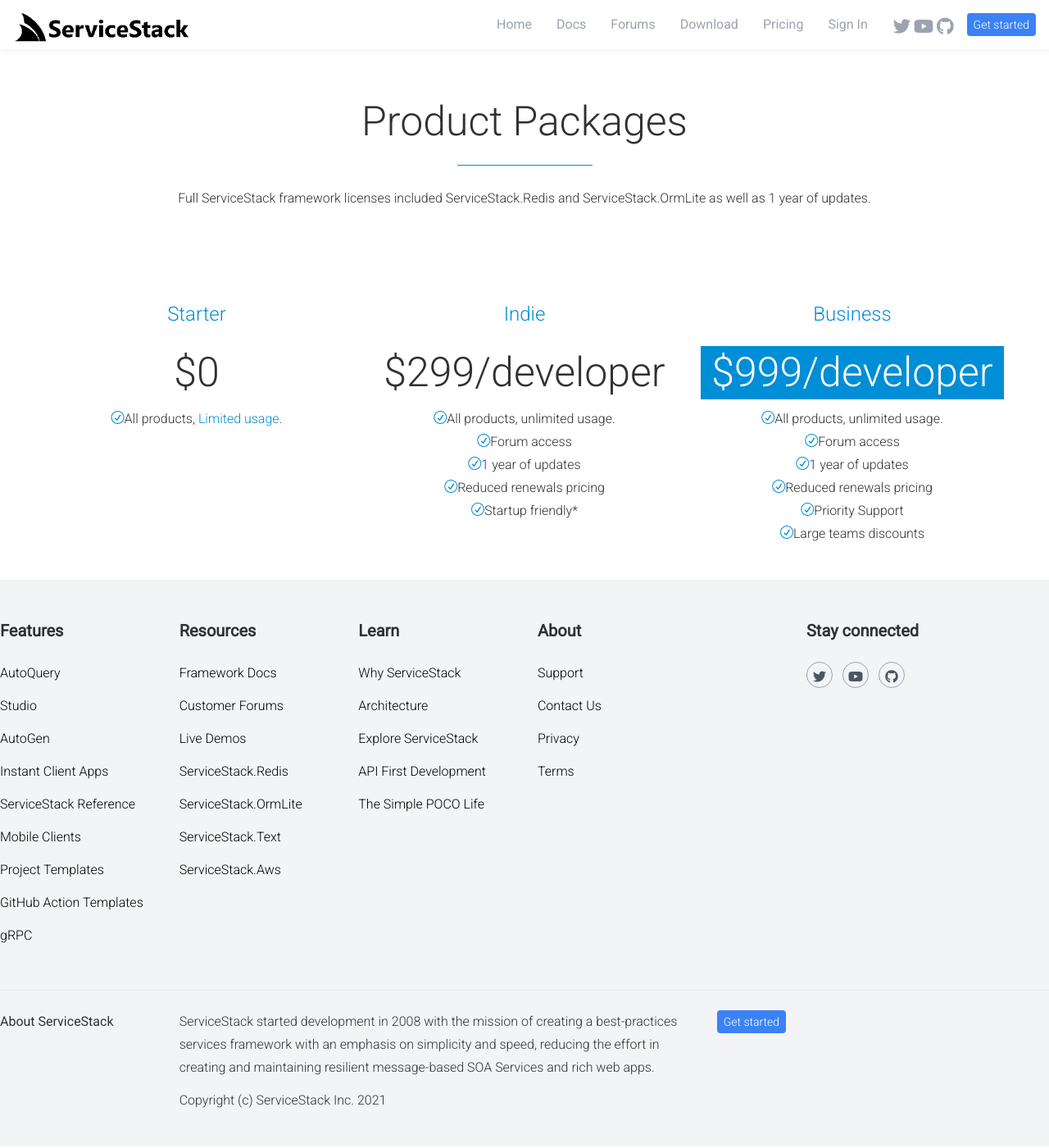
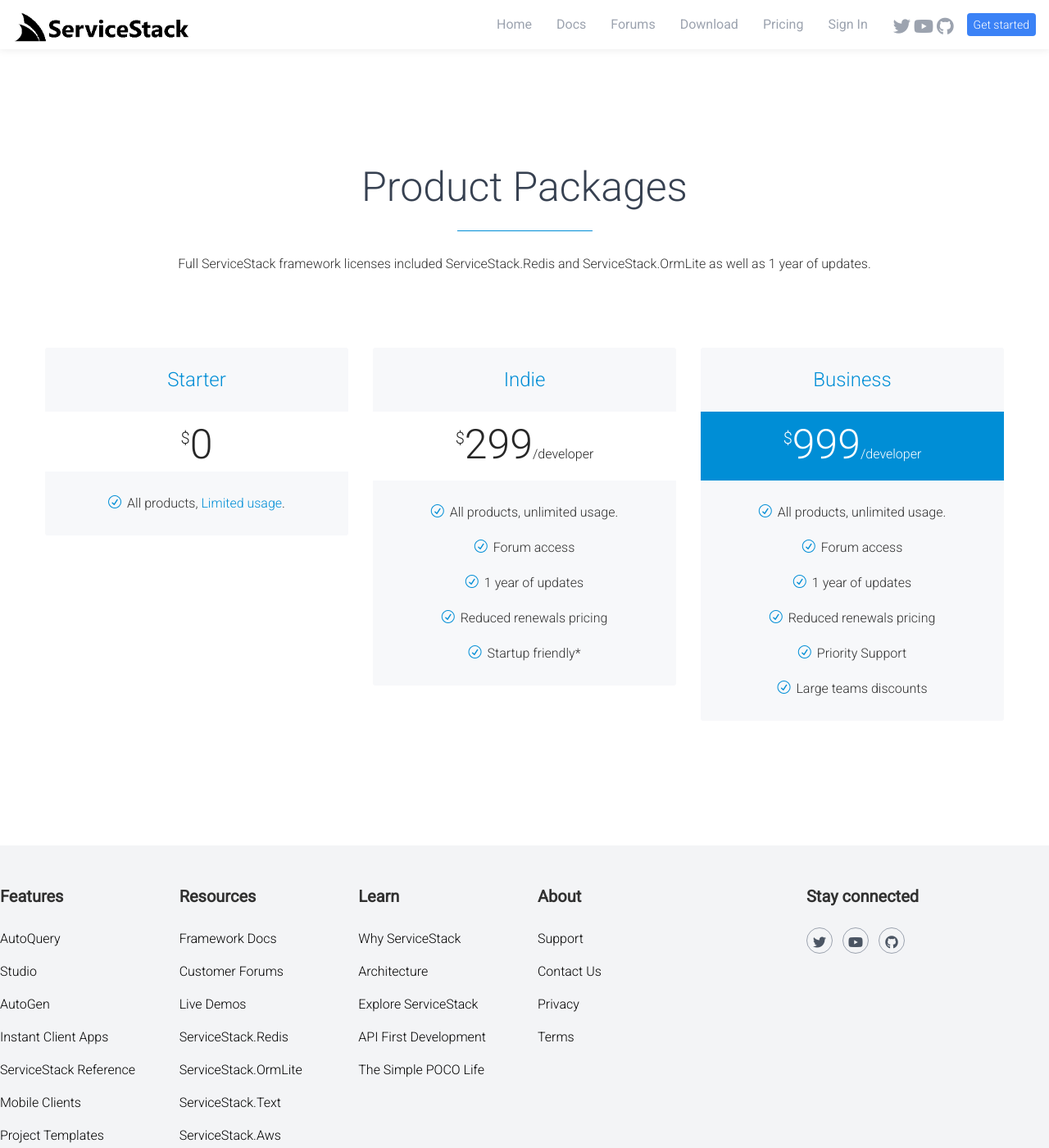
Before and after one commit to mythz/site, a Jekyll site: the page built from _pages/pricing.html, in a window 1280 px wide and 1400 px high. Shown: the whole window at 82% size. Built offline with Jekyll 4.4.1, drawn with Linux system fonts in a browser that asks for light colours; some web fonts are replaced.

Commit message:
move package css to pricing.html

```diff
--- a/_pages/pricing.html
+++ b/_pages/pricing.html
@@ -1,19 +1,63 @@
 ---
 title: ServiceStack Pricing
-layout: content-page
 section_css: packages
 ---
+
 <style>
-    .packages {
-        text-align: center;
-    }
+.packages {
+    text-align: center;
+}
+.packages {
+    padding-top: 80px;
+    padding-bottom: 60px;
+    background: #ffffff;
+}
+.single-package {
+    background: #F7F8FA;
+    overflow: auto;
+    border: 0px solid #161616;
+    border-radius: 3px;
+    margin-bottom: 60px;
+}
+.single-package .price {
+    background: #FFFFFF;
+}
+.single-package .color-bg {
+    background-color: #008ed6;
+}
+.single-package .price h2 {
+    color: #272727;
+}
+.single-package .price .color-bg h2 {
+    color: #FFFFFF !important;
+}
+.single-package .price .sign {
+    vertical-align: super;
+    font-size: 20px;
+}
+.single-package .price .month {
+    font-size: 16px;
+    font-family: 'Roboto', sans-serif;
+    font-weight: 300;
+}
+.single-package .package-feature {
+    margin-top: 25px;
+    margin-bottom: 25px;
+}
+.single-package .package-feature > li {
+    margin-top: 15px;
+    margin-bottom: 15px;
+}
+.single-package .package-feature > li > span {
+    margin-right: 7px;
+}
 </style>
 <div class="container">
     <div class="row">
 
         <div class="section-header wow fadeIn animated" data-wow-offset="10" data-wow-duration="1.5s">
 
-            <h2 class="dark-text">Product Packages</h2>
+            <h2 class="text-gray-700">Product Packages</h2>
             <div class="colored-line"></div>
 
             <div class="section-description mt-4">
```
